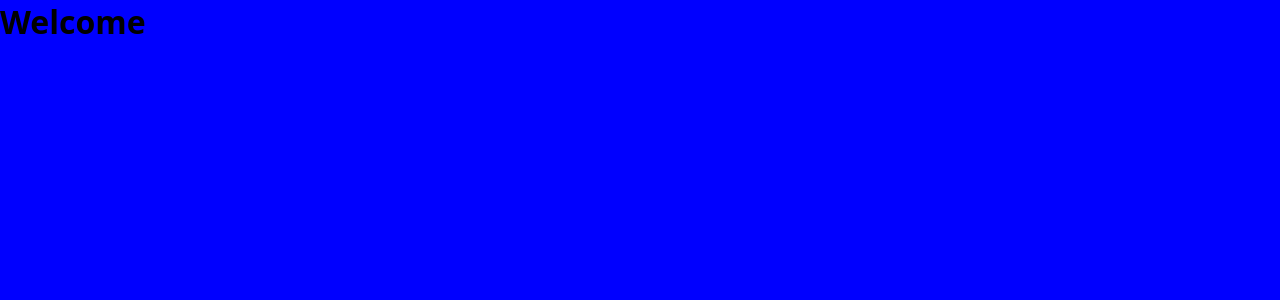
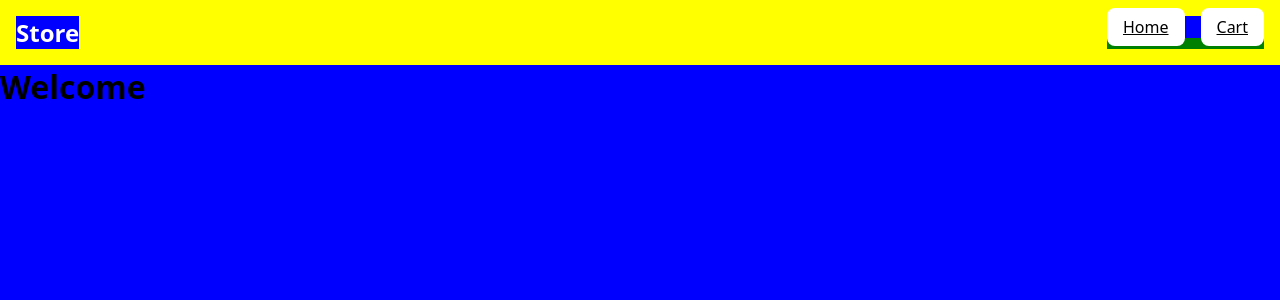
Before and after one commit to carisaelam/shopping-cart, a React (Vite) app: page / in a window 1280 px wide. Shown: the top 300 px of the page. Built offline with nearby package versions, Linux system fonts and the light colour scheme.

Commit message:
Fix issue with disappearing Navbar

```diff
--- a/src/App.jsx
+++ b/src/App.jsx
@@ -1,13 +1,13 @@
 import style from './App.module.css';
-import Navbar from './components/Navbar/Navbar';
 import { Route, Routes } from 'react-router-dom';
 import Home from './pages/Home';
 import Cart from './pages/Cart';
+import Navbar from './components/Navbar/Navbar';
 
 function App() {
+  console.log('App rendered');
   return (
     <div className={style.app__container}>
-      <Navbar />
       <Routes>
         <Route path="/" element={<Home />} />
         <Route path="cart" element={<Cart />} />
--- a/src/pages/Cart.jsx
+++ b/src/pages/Cart.jsx
@@ -1,6 +1,9 @@
+import Navbar from "../components/Navbar/Navbar";
+
 export default function Cart() {
   return (
     <div>
+      <Navbar />
       <h1>Your Cart</h1>
     </div>
   );
--- a/src/pages/Home.jsx
+++ b/src/pages/Home.jsx
@@ -1,7 +1,9 @@
+import Navbar from '../components/Navbar/Navbar';
 
 export default function Home() {
   return (
     <div>
+      <Navbar />
       <h1>Welcome</h1>
     </div>
   );
```
Also changed, not shown: 1 other file (tests, documents, lock files or other folders).
